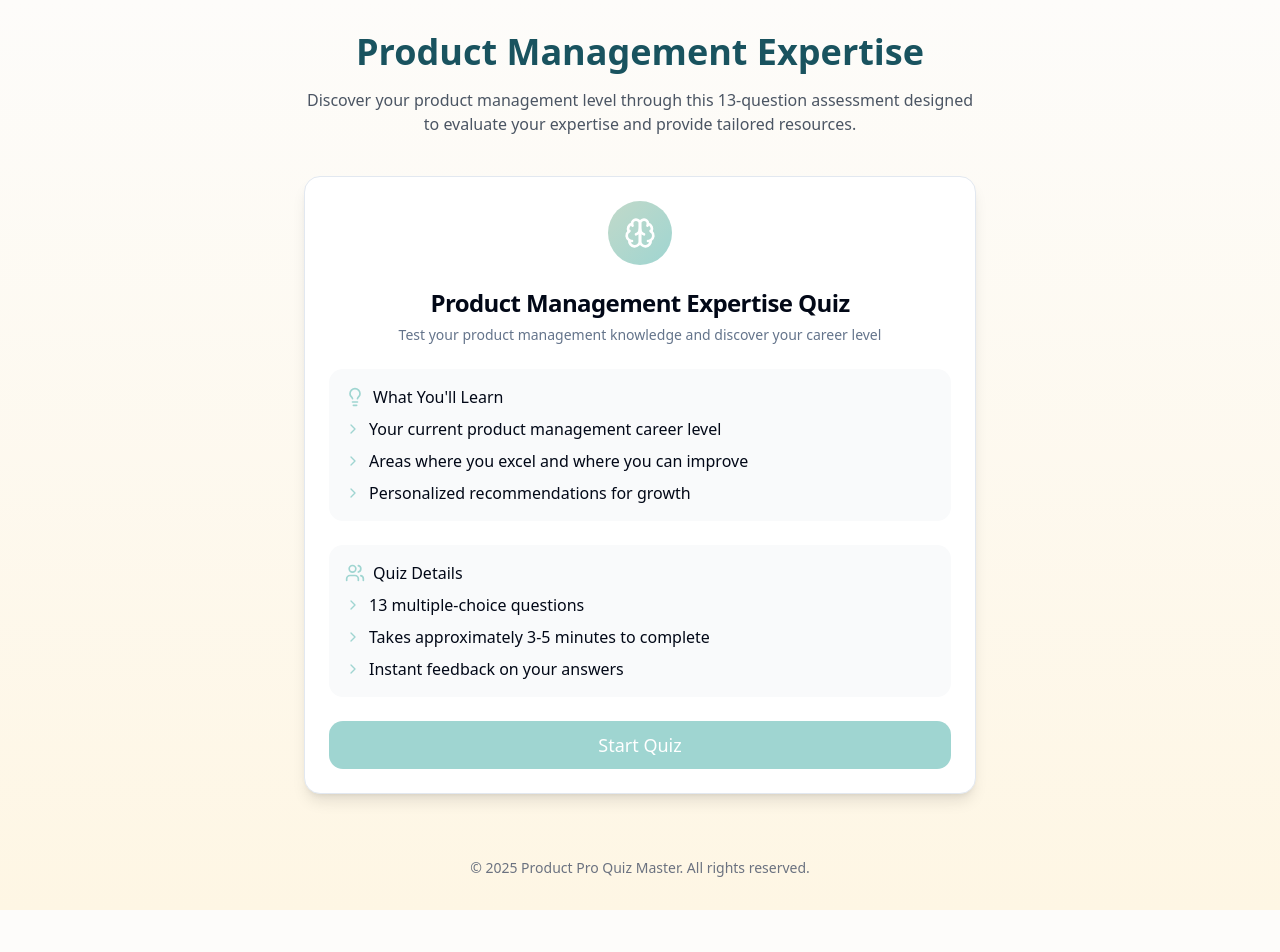
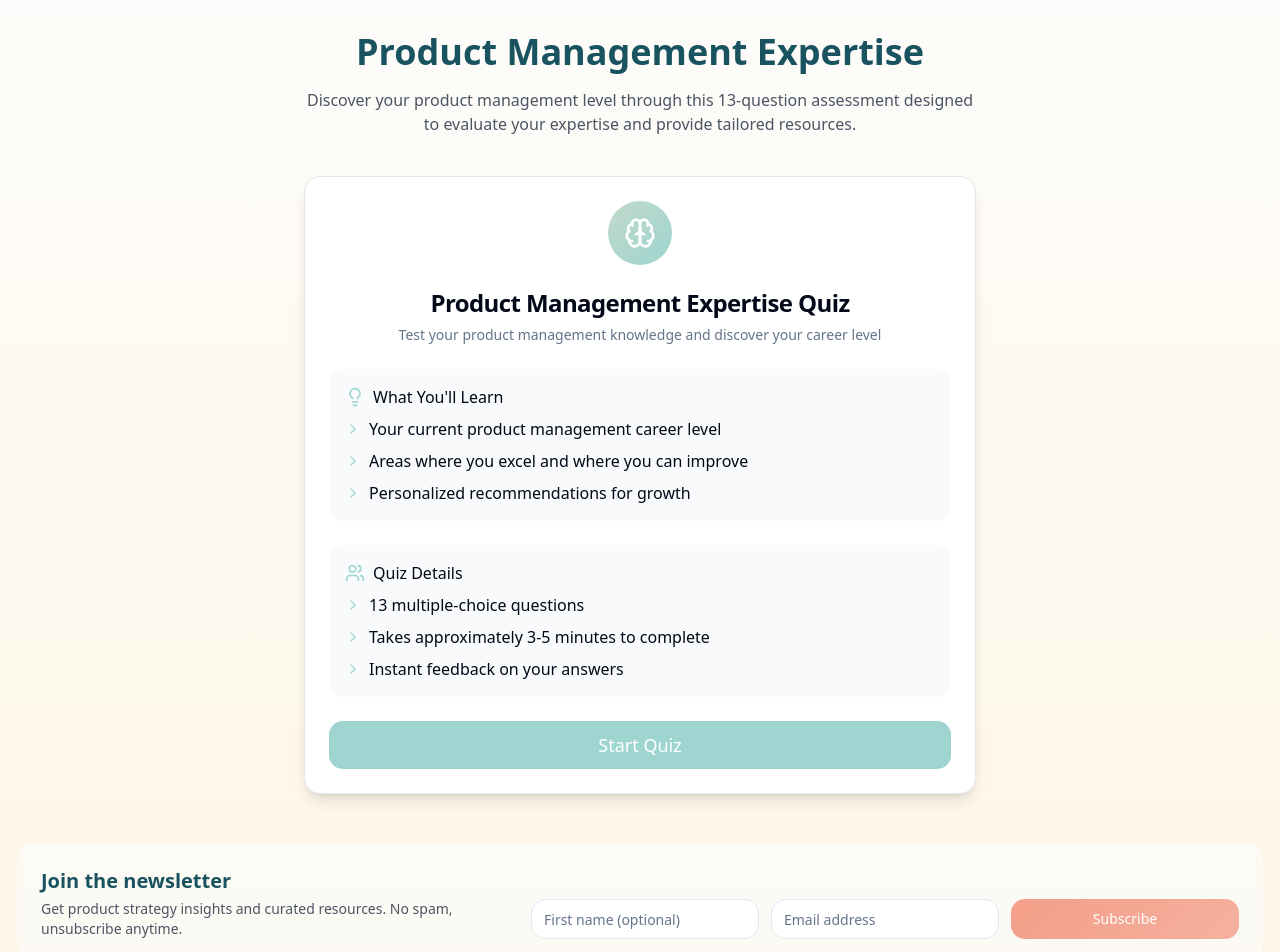
Before and after one commit to elenacalvillo/product-expertise, a React (Vite) app: page / in a window 1280 px wide. Shown: the top 952 px of the page. Before the commit the page ends 910 px from the top, so only its background shows below. Built offline with nearby package versions, Linux system fonts and the light colour scheme.

Commit message:
feat: Add newsletter banner and hide offer
Hides the "Claim Your Free Org Strategy Workshop" component and adds a persistent newsletter banner before the footer. The banner includes a form for users to subscribe to the newsletter, utilizing the existing `forwardSubmission` utility.

```diff
--- /dev/null
+++ b/src/components/NewsletterBanner.tsx
@@ -0,0 +1,98 @@
+import React, { useState } from "react";
+import { Card } from "@/components/ui/card";
+import { Input } from "@/components/ui/input";
+import { Button } from "@/components/ui/button";
+import { toast } from "sonner";
+import forwardSubmission from "@/utils/forward";
+
+const NewsletterBanner: React.FC = () => {
+  const [name, setName] = useState("");
+  const [email, setEmail] = useState("");
+  const [isSubmitting, setIsSubmitting] = useState(false);
+  const [isSubmitted, setIsSubmitted] = useState(false);
+
+  const handleSubmit = async (e: React.FormEvent) => {
+    e.preventDefault();
+
+    if (!email || !/^[^\s@]+@[^\s@]+\.[^\s@]+$/.test(email)) {
+      toast.error("Please enter a valid email address.");
+      return;
+    }
+
+    setIsSubmitting(true);
+    try {
+      await forwardSubmission({
+        name: name || "",
+        email,
+        careerResult: {
+          offer: "Newsletter Signup",
+          title: "Newsletter",
+          level: "N/A",
+        },
+        timestamp: new Date().toISOString(),
+        source: `${window.location.href} | newsletter-banner`,
+      });
+
+      setIsSubmitted(true);
+      toast.success("Thanks! Check your inbox for a confirmation.");
+    } catch (err) {
+      console.error(err);
+      toast.error("Something went wrong. Please try again.");
+    } finally {
+      setIsSubmitting(false);
+    }
+  };
+
+  return (
+    <section aria-labelledby="newsletter-title" className="mt-12">
+      <Card className="p-6 bg-quiz-mint-100/70 border-quiz-mint-300">
+        {isSubmitted ? (
+          <div className="text-center">
+            <h2 id="newsletter-title" className="text-xl font-semibold text-quiz-teal-dark">
+              You're on the list!
+            </h2>
+            <p className="text-sm text-gray-600 mt-2">
+              You'll receive product strategy insights and resources straight to your inbox.
+            </p>
+          </div>
+        ) : (
+          <div className="flex flex-col gap-4 md:flex-row md:items-end md:gap-6">
+            <div className="md:flex-1">
+              <h2 id="newsletter-title" className="text-xl font-semibold text-quiz-teal-dark">
+                Join the newsletter
+              </h2>
+              <p className="text-sm text-gray-600 mt-1">
+                Get product strategy insights and curated resources. No spam, unsubscribe anytime.
+              </p>
+            </div>
+
+            <form onSubmit={handleSubmit} className="w-full md:w-auto grid grid-cols-1 md:grid-cols-3 gap-3">
+              <Input
+                type="text"
+                placeholder="First name (optional)"
+                value={name}
+                onChange={(e) => setName(e.target.value)}
+                aria-label="First name"
+                className="bg-white"
+              />
+              <Input
+                type="email"
+                placeholder="Email address"
+                value={email}
+                onChange={(e) => setEmail(e.target.value)}
+                aria-label="Email address"
+                required
+                className="bg-white"
+              />
+              <Button type="submit" disabled={isSubmitting} className="bg-gradient-coral text-white">
+                {isSubmitting ? "Subscribing..." : "Subscribe"}
+              </Button>
+            </form>
+          </div>
+        )}
+      </Card>
+    </section>
+  );
+};
+
+export default NewsletterBanner;
--- a/src/components/ResultScreen.tsx
+++ b/src/components/ResultScreen.tsx
@@ -6,6 +6,7 @@ import { RefreshCw, Share2 } from "lucide-react";
 import { toast } from "sonner";
 import ProductSkillsRadar from './ProductSkillsRadar';
 import { calculateSkillScores } from '@/utils/quizLogic';
+import { SHOW_RESULT_SUBSCRIPTION_FORM } from "@/config";
 
 interface ResultScreenProps {
   score: number;
@@ -144,9 +145,9 @@ const ResultScreen: React.FC<ResultScreenProps> = ({
         </div>
       </div>
 
-
-
-      <SubscriptionForm careerResult={careerResult} skillScores={skillScores} />
+      {SHOW_RESULT_SUBSCRIPTION_FORM && (
+        <SubscriptionForm careerResult={careerResult} skillScores={skillScores} />
+      )}
     </div>
   );
 };
--- a/src/config.ts
+++ b/src/config.ts
@@ -1,2 +1,3 @@
 export const FORWARD_WEBHOOK_URL = "";
 export const FORWARD_TO_EMAIL = "hello@elenacalvillo.com";
+export const SHOW_RESULT_SUBSCRIPTION_FORM = false;
--- a/src/pages/Index.tsx
+++ b/src/pages/Index.tsx
@@ -4,6 +4,7 @@ import QuizContainer from "@/components/QuizContainer";
 import StartQuiz from "@/components/StartQuiz";
 import { QuizProvider, useQuiz } from "@/contexts/QuizContext";
 import { useToast } from "@/hooks/use-toast";
+import NewsletterBanner from "@/components/NewsletterBanner";
 
 const QuizContent = () => {
   const { isStarted } = useQuiz();
@@ -23,6 +24,8 @@ const QuizContent = () => {
 
         {isStarted ? <QuizContainer /> : <StartQuiz />}
 
+        <NewsletterBanner />
+
         <footer className="mt-16 text-center text-gray-500 text-sm">
           <p>© 2025 Product Pro Quiz Master. All rights reserved.</p>
         </footer>
```
